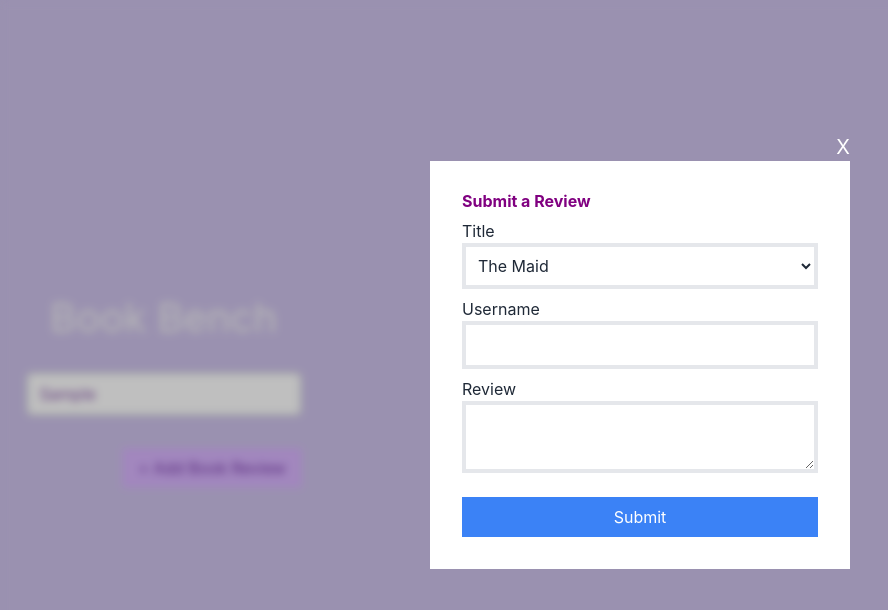
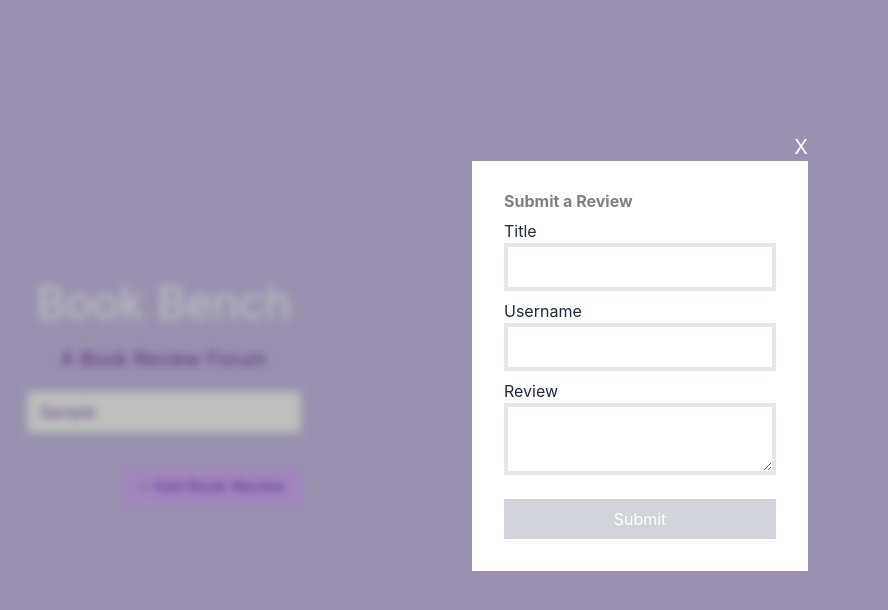
Before and after one commit to khadijahakter/TTP-Assignments, a React (Vite) app in the folder React-Assignment/Book-Review-Forum/: page / in a window 1280 px wide. Both pictures are taken after typing "Sample" into the empty fields and a click on the button "+ Add Book Review". Shown: the top 610 px of the page, without its empty margins (0-888 px from the left). Built offline with nearby package versions, Linux system fonts and the light colour scheme.

Commit message:
same as before

```diff
--- /dev/null
+++ b/React-Assignment/Book-Review-Forum/db.json
@@ -0,0 +1,140 @@
+{
+    "books": [
+      {
+        "image": {
+          "src": "https://images-na.ssl-images-amazon.com/images/S/compressed.photo.goodreads.com/books/1643228739i/55196813.jpg",
+          "alt": "The maid book cover"
+        },
+        "title": "The Maid",
+        "author": "Nita Prose",
+        "pages": "304 pages",
+        "genres": "Mystery, Thriller",
+        "publishDate": "First published January 4, 2022",
+        "reviews": [
+          "I'm not sure how I feel about this one. It's very much a 'written during the pandemic' book.",
+          "Man. I really loved this. An epic novel in less than 300 pages!"
+        ],
+        "id": 1
+      },
+      {
+        "image": {
+          "src": "https://images-na.ssl-images-amazon.com/images/S/compressed.photo.goodreads.com/books/1633097753i/40132775.jpg",
+          "alt": "House of Sky and Breath book cover"
+        },
+        "title": "House of Sky and Breath",
+        "author": "Sarah J. Maas",
+        "pages": "805 pages",
+        "genres": "Fantasy, Romance, Adult, Fiction",
+        "publishDate": "First published February 15, 2022",
+        "reviews": [
+          "This is an Inception level conundrum!"
+        ],
+        "id": 2
+      },
+      {
+        "image": {
+          "src": "https://images-na.ssl-images-amazon.com/images/S/compressed.photo.goodreads.com/books/1638867089i/58690308.jpg",
+          "alt": "Book lovers book cover"
+        },
+        "title": "Book Lovers",
+        "author": "Emily Henry",
+        "pages": "377 pages",
+        "genres": "Romance, Fiction, Contemporary",
+        "publishDate": "First published May 3, 2022",
+        "reviews": [
+          "This is an Inception level conundrum!"
+        ],
+        "id": 3
+      },
+      {
+        "image": {
+          "src": "https://images-na.ssl-images-amazon.com/images/S/compressed.photo.goodreads.com/books/1627672473i/56805404.jpg",
+          "alt": "Call us what we carry book cover"
+        },
+        "title": "Call Us What We Carry: Poems",
+        "author": "Amanda Gorman",
+        "pages": "228 pages",
+        "genres": "Poetry, Nonfiction, Audiobook, Race",
+        "publishDate": "First published December 7, 2021",
+        "reviews": [
+          "This is an Inception level conundrum!"
+        ],
+        "id": 4
+      },
+      {
+        "image": {
+          "src": "https://images-na.ssl-images-amazon.com/images/S/compressed.photo.goodreads.com/books/1636978687i/58784475.jpg",
+          "alt": "Tomorrow, and tomorrow, and tomorrow book cover"
+        },
+        "title": "Tomorrow, and Tomorrow, and Tomorrow",
+        "author": "Gabrielle Zevin",
+        "pages": "401 pages",
+        "genres": "Fiction, Contemporary, Romance",
+        "publishDate": "First published July 5, 2022",
+        "reviews": [
+          "This is an Inception level conundrum!"
+        ],
+        "id": 5
+      },
+      {
+        "image": {
+          "src": "https://images-na.ssl-images-amazon.com/images/S/compressed.photo.goodreads.com/books/1626710416i/58446227.jpg",
+          "alt": "Sea of tranquility book cover"
+        },
+        "title": "Sea of Tranquility",
+        "author": "Emily St. John Mandel",
+        "pages": "259 pages",
+        "genres": "Fiction, Science Fiction, Time Travel, Literary Fiction",
+        "publishDate": "First published April 5, 2022",
+        "reviews": [
+          "Beyond incredible. Awesome, powerful, clever, magnificent and just absolutely fantastic."
+        ],
+        "id": 6
+      },
+      {
+        "image": {
+          "src": "https://images-na.ssl-images-amazon.com/images/S/compressed.photo.goodreads.com/books/1634748496i/58065033.jpg",
+          "alt": "Lessions in chemistry book cover"
+        },
+        "title": "Lessons in Chemistry",
+        "author": "Bonnie Garmus",
+        "pages": "400 pages",
+        "genres": "Romance, Feminism, Fiction",
+        "publishDate": "First published March 31, 2022",
+        "reviews": [
+          "This is an Inception level conundrum!"
+        ],
+        "id": 7
+      },
+      {
+        "image": {
+          "src": "https://images-na.ssl-images-amazon.com/images/S/compressed.photo.goodreads.com/books/1651600548i/58733693.jpg",
+          "alt": "Remarkably bright creatures book cover"
+        },
+        "title": "Remarkably Bright Creatures",
+        "author": "Shelby Van Pelt",
+        "pages": "360 pages",
+        "genres": "Fiction, Mystery, Animals",
+        "publishDate": "First published May 3, 2022",
+        "reviews": [
+          "Loved! Will read again!"
+        ],
+        "id": 8
+      },
+      {
+        "image": {
+          "src": "https://images-na.ssl-images-amazon.com/images/S/compressed.photo.goodreads.com/books/1642705453i/59912428.jpg",
+          "alt": "Mad honey book cover"
+        },
+        "title": "Mad Honey",
+        "author": "Jodi Picoult, Jennifer Finney Boylan",
+        "pages": "464 pages",
+        "genres": "Fiction, Mystery, Audiobook",
+        "publishDate": "First published October 4, 2022",
+        "reviews": [
+          "My expectations were too high as I found this bland."
+        ],
+        "id": 9
+      }
+    ]
+  }
--- a/React-Assignment/Book-Review-Forum/src/App.jsx
+++ b/React-Assignment/Book-Review-Forum/src/App.jsx
@@ -82,7 +82,13 @@ const handleInputChange = (e) => {
 
   return (
     <div>
-      <h1 style={{ textAlign: 'center', paddingBottom: '2rem', fontSize: '40px' }}>Book Bench</h1>
+      <h1 style={{
+        textAlign: 'center',
+        paddingBottom: '1rem',
+        fontSize: '45px',
+        color: 'white',
+      }}>Book Bench</h1>
+      <h2 style= {{textAlign: 'center', fontSize: '20px', paddingBottom: '1rem' }}>A Book Review Forum</h2>
       <input
         type="text"
         placeholder="Search by title, author or genre"
@@ -103,7 +109,7 @@ const handleInputChange = (e) => {
             onSubmit={handleAddBookReview}
             className="selection:bg-blue-200 flex flex-col gap-2"
           >
-          <h1 style={{ color: 'blue', fontWeight: 'bold'}}>Submit a Review</h1>
+            <h1 style={{ color: 'gray', fontWeight: 'bold' }}>Submit a Review</h1>
             <fieldset className="flex flex-col">
               <label htmlFor="title">Title</label>
               <input
@@ -137,7 +143,7 @@ const handleInputChange = (e) => {
               />
             </fieldset>
             <input
-              className="mt-4 bg-blue-500 hover:bg-blue-600 transition cursor-pointer py-2 text-white"
+              className="mt-4 bg-gray-300 hover:bg-gray-400 transition cursor-pointer py-2 text-white"
               type="submit"
             />
           </form>
--- a/React-Assignment/Book-Review-Forum/src/bookCard.jsx
+++ b/React-Assignment/Book-Review-Forum/src/bookCard.jsx
@@ -1,8 +1,7 @@
 import React from 'react';
 
-function BookCard({ book, bookData }) {
+function BookCard({ book, bookData, setSelectedBook, showModal }) {
   const {
-      id,
     image: { src, alt },
     title,
     author,
@@ -17,15 +16,11 @@ function BookCard({ book, bookData }) {
     showModal();
   };
 
-    const thisBookData = bookData.find(b => b.id === book.id);
+  const thisBookData = bookData.find((b) => b.id === book.id);
 
   return (
     <div className="b-desc">
-            <img
-                className="b-desc__book-image"
-                src={src}
-                alt={alt}
-            />
+      <img className="b-desc__book-image" src={src} alt={alt} />
       <div className="b-desc__details">
         <h2 className="b-desc__book-title">{title}</h2>
         <p className="b-desc__author">{author}</p>
@@ -34,8 +29,10 @@ function BookCard({ book, bookData }) {
           <li className="b-desc__genres">{genres}</li>
           <li className="b-desc__publish-date">{publishDate}</li>
         </ul>
-                <br></br>
-                <button className ="bg-purple-300 px-4 py-2" onClick={displayReviews}>Reviews</button>
+        <br />
+        <button className="bg-purple-300 px-4 py-2" onClick={displayReviews}>
+          Reviews
+        </button>
       </div>
     </div>
   );
--- a/React-Assignment/Book-Review-Forum/src/ui/Modal.jsx
+++ b/React-Assignment/Book-Review-Forum/src/ui/Modal.jsx
@@ -1,61 +1,14 @@
-
 import React from 'react';
 
-function Modal({ children, isVisible, hideModal, books, handleInputChange }) {
+function Modal({ children, isVisible, hideModal }) {
   if (!isVisible) return null;
-
-    const titleOptions = books.map((book, index) =>
-      <option key={index} value={book.title}>{book.title}</option>
-    );
 
   return (
     <div onClick={hideModal} className="fixed inset-0 bg-black bg-opacity-25 backdrop-blur-sm flex justify-items-center items-center">
       <div onClick={e => e.stopPropagation()} className="max-w-xl w-144 mx-auto flex flex-col h-2/3">
         <button onClick={hideModal} className="text-white text-xl place-self-end">X</button>
         <div className="bg-white text-gray-800 p-8">
-            <form
-              onSubmit={e => {
-                e.preventDefault();
-                hideModal();
-              }}
-              className="selection:bg-blue-200 flex flex-col gap-2"
-            >
-              <h1 style={{ color: 'purple', fontWeight: 'bold' }}>Submit a Review</h1>
-              <fieldset className="flex flex-col">
-                <label htmlFor="title">Title</label>
-                <select
-                  name="title"
-                  id="title"
-                  className="bg-white border-4 focus:outline-none p-2"
-                  onChange={handleInputChange}
-                >
-                  {titleOptions}
-                </select>
-              </fieldset>
-              <fieldset className="flex flex-col">
-                <label htmlFor="username">Username</label>
-                <input
-                  type="text"
-                  name="username"
-                  id="username"
-                  className="bg-white border-4 focus:outline-none p-2"
-                  onChange={handleInputChange}
-                />
-              </fieldset>
-              <fieldset className="flex flex-col">
-                <label htmlFor="review">Review</label>
-                <textarea
-                  name="review"
-                  id="review"
-                  className="bg-white border-4 focus:outline-none p-2"
-                  onChange={handleInputChange}
-                />
-              </fieldset>
-              <input
-                className="mt-4 bg-blue-500 hover:bg-blue-600 transition cursor-pointer py-2 text-white"
-                type="submit"
-              />
-            </form>
+          {children}
         </div>
       </div>
     </div>
```
Lines whose indentation alone changed are shown as unchanged.
